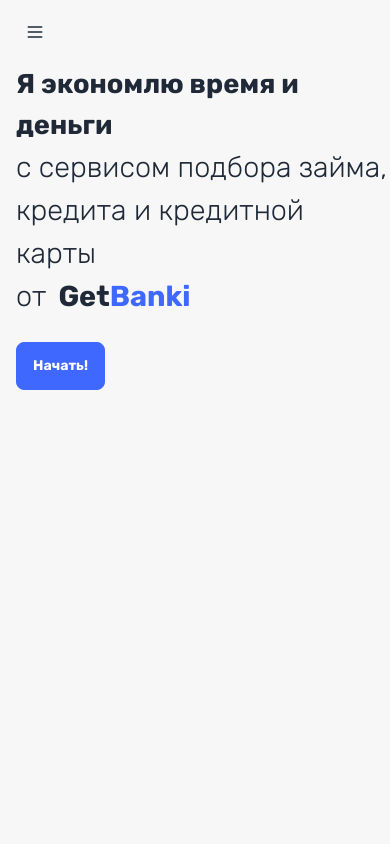
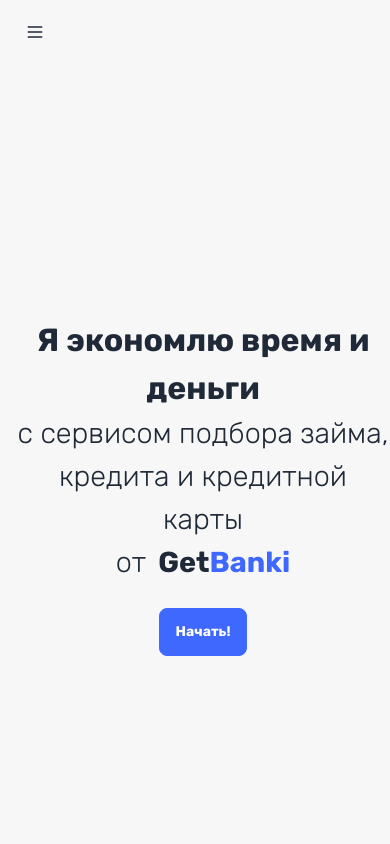
Before and after one commit to getBanki/getbanki.github.io, a Next.js app: page / in a window 390 px wide. Shown: the top 844 px of the page. Built offline with nearby package versions, Linux system fonts and the light colour scheme.

Commit message:
Add files via upload

```diff
--- a/components/app/HeaderApp/HeaderApp.scss
+++ b/components/app/HeaderApp/HeaderApp.scss
@@ -11,3 +11,9 @@
 .menu :where(li:not(.menu-title):not(:empty)) > :where(*:not(ul):active){
   background: $bg-color-hover!important;
 }
+@media all and (max-width: 767px) {
+  .navbar-center {
+    display: none;
+  }
+
+}
--- a/components/app/pages/PageHome/AdBlock/AdBlock.scss
+++ b/components/app/pages/PageHome/AdBlock/AdBlock.scss
@@ -1,19 +1,20 @@
 .ad-block{
-  display: grid;
-  grid-template-columns: auto auto;
-  gap: 1rem;
+  height: 100%;
+  display: flex;
+  justify-content: center;
+  //align-items: center;
   &__text {
     margin: auto 0 auto 1rem;
     max-width: 50vw;
   }
 
   &__slogan {
-    font-size: 3.3vw;
+    font-size: 2.5vw;
     font-weight: 900;
   }
 
   &__desc {
-    font-size: 3.5vw;
+    font-size: 2.5vw;
     font-weight: 300;
   }
 
@@ -27,9 +28,7 @@
 @media all and (max-width: 768px)  {
   .ad-block{
 
-    display: grid;
-    grid-template-columns: auto;
-    gap: 1rem;
+
     &__img{
       display: none;
     }
@@ -37,7 +36,7 @@
      max-width: none;
     }
     &__slogan {
-      font-size: 1.7rem;
+      font-size: 2rem;
       font-weight: 900;
     }
     &__desc {
--- a/components/app/pages/PageHome/AdBlock/AdBlock.tsx
+++ b/components/app/pages/PageHome/AdBlock/AdBlock.tsx
@@ -23,7 +23,7 @@
 
 
         return (
-            <div id={nameAnchor} className='ad-block'>
+            <div id={nameAnchor} className='ad-block '>
                 <div className='ad-block__text animate__animated animate__fadeInLeft'>
                     <div className={`ad-block__slogan ${rubik.className}`}> Я экономлю время и деньги</div>
                     <div className={`ad-block__desc ${rubikLight.className}`}> с сервисом подбора займа, кредита и
--- a/components/app/pages/PageHome/PageHome.scss
+++ b/components/app/pages/PageHome/PageHome.scss
@@ -4,28 +4,14 @@
     max-width: 50vw;
   }
 
-  &__slogan {
-    font-size: 3.3vw;
-    font-weight: 900;
-  }
-
-  &__desc {
-    font-size: 3.5vw;
-    font-weight: 300;
-  }
-
-  &__btn {
-    width: 10vw;
-    height: 2vw;
-    font-size: 1.5vw;
-  }
-
 
   &__block {
     height: 100vh;
-//padding-top: 10rem;
+    text-align: center;
   }
-  &__m{
+
+  &__m {
+    padding-top: 5rem;
     margin-bottom: 10rem;
   }
 
@@ -35,7 +21,6 @@
   .page-home {
 
 
-
   }
 
 }
--- a/components/app/pages/PageHome/PageHome.tsx
+++ b/components/app/pages/PageHome/PageHome.tsx
@@ -9,6 +9,8 @@
 import {OpportunityBlock} from "@/components/app/pages/PageHome/OpportunityBlock/OpportunityBlock";
 import {ServiceBlock} from "@/components/app/pages/PageHome/ServiceBlock/ServiceBlock";
 import {PartnerBlock} from "@/components/app/pages/PartnerBlock";
+import Image from "next/image";
+import prew from "@/public/arrow-down.svg";
 
 
 export const PageHome = observer(() => {
@@ -19,7 +21,6 @@
 
                 <Element name={'AdBlock'}>
                     <div className='page-home__block'>
-
                         <AdBlock nameAnchor={'AdBlock'}/>
                     </div>
                 </Element>
--- a/components/app/pages/PageHome/Panel/Panel.scss
+++ b/components/app/pages/PageHome/Panel/Panel.scss
@@ -14,9 +14,3 @@
     }
   }
 }
-@media all and (max-width: 767px) {
-  .panel {
-    display: none;
-  }
-
-}
```
Also changed, not shown: public/arrow-down.svg (added).
